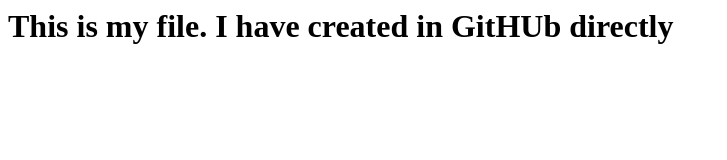
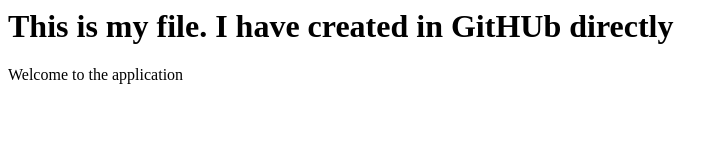
Before and after one commit to rbu9032/DevOps-Dependency-Files, a plain HTML site: page index.html in a window 1280 px wide. Shown: the whole page, without its empty margins (0-727 px from the left). Drawn offline with Linux system fonts and the light colour scheme.

Commit message:
new line added

```diff
--- a/index.html
+++ b/index.html
@@ -1 +1,2 @@
 <h1>This is my file. I have created in GitHUb directly</h1>
+<p>Welcome to the application<p>
```
